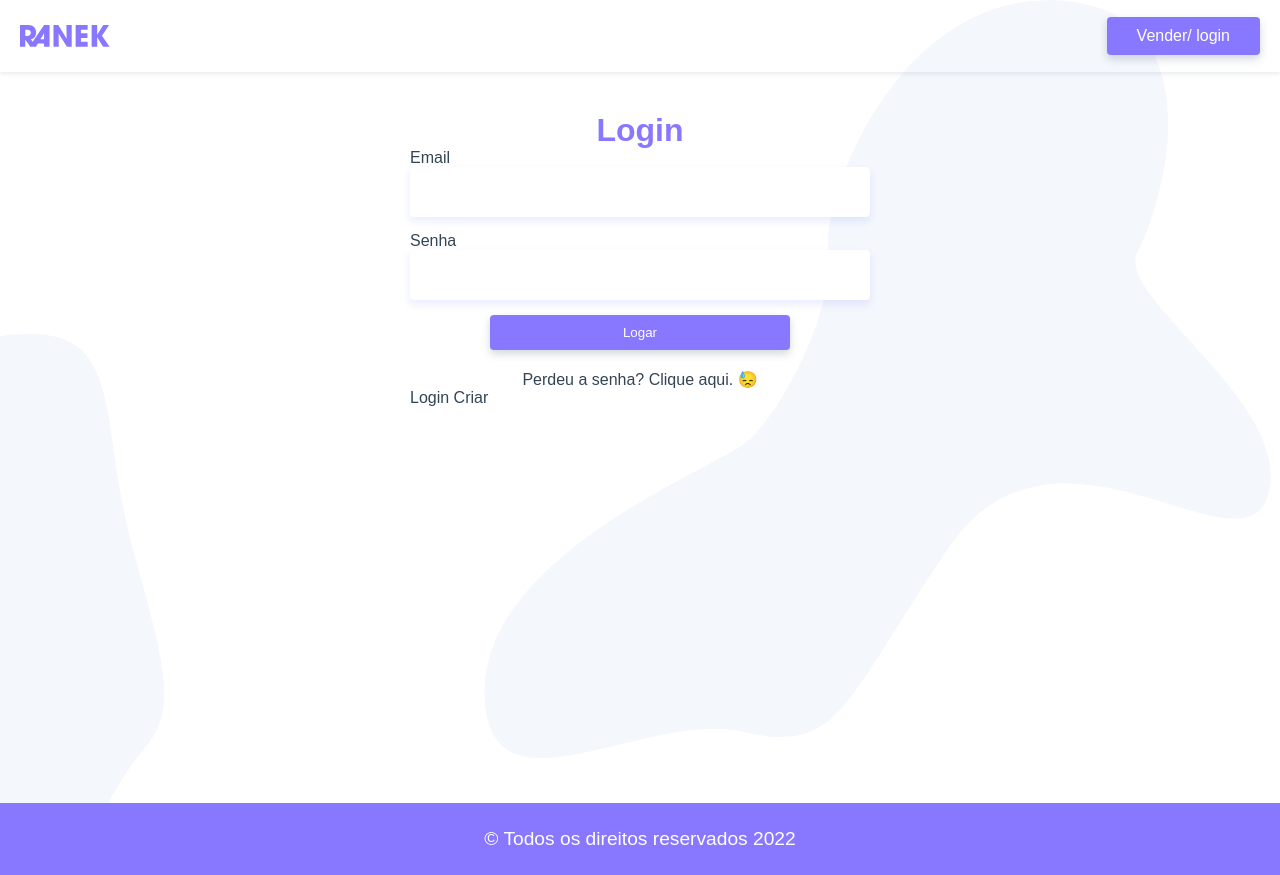
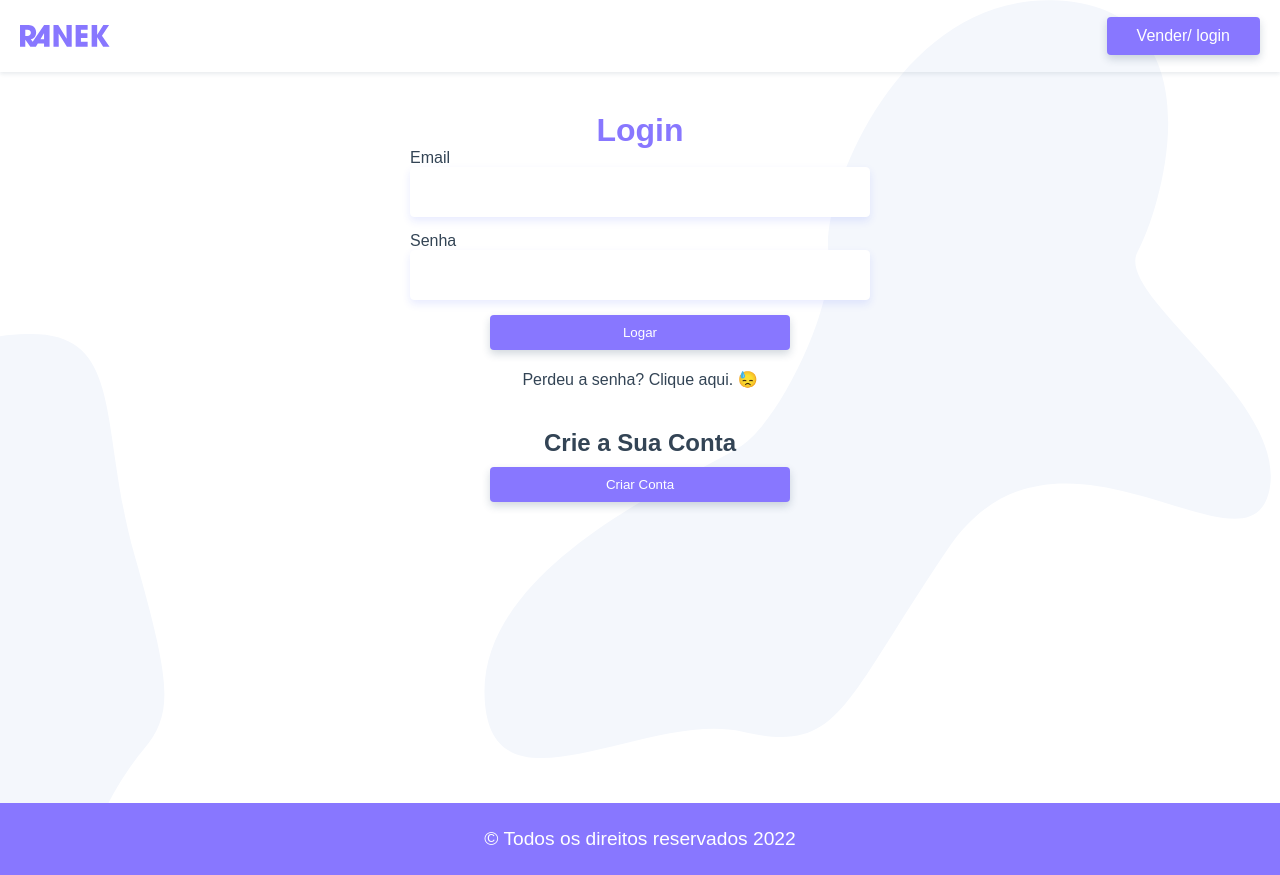
Before and after one commit to WellingtonDS/Marketplace, a Vue app: page /login in a window 1280 px wide. Built offline with nearby package versions, Linux system fonts and the light colour scheme.

Commit message:
criacao de fromulario utilizando vuex

```diff
--- /dev/null
+++ b/src/components/formUser/FormUser.scss
@@ -0,0 +1,13 @@
+@import '../../styles/colors.scss';
+@import '../../styles/variables.scss';
+
+form {
+    display: grid;
+    grid-template-columns: 80px 1fr;
+    align-items: center;
+}
+
+.button {
+    grid-column: 2;
+    margin-top: 10px;
+}
--- /dev/null
+++ b/src/components/formUser/FormUser.vue
@@ -0,0 +1,37 @@
+<template>
+
+     <form>
+         <label for="name">Nome</label>
+         <input type="text" id="name" name="name" v-model="name">
+         <label for="email">Email</label>
+         <input type="email" id="emal" name="email" v-model="email">
+         <label for="password">Senha</label>
+         <input type="password" id="password" name="password" v-model="password">
+         <label for="cep">Cep</label>
+         <input type="text" id="cep" name="cep" v-model="cep">
+         <label for="rua">Rua</label>
+         <input type="text" id="rua" name="rua" v-model="rua">
+         <label for="name">Número</label>
+         <input type="text" id="numero" name="numero" v-model="numero">
+         <label for="name">Bairro</label>
+         <input type="text" id="bairro" name="bairro" v-model="bairro">
+         <label for="name">Cidade</label>
+         <input type="text" id="cidade" name="cidade" v-model="cidade">
+         <label for="name">Estado</label>
+         <input type="text" id="estado" name="estado" v-model="estado">
+         <div class="button">
+            <slot></slot>
+         </div>
+     </form>
+
+</template>
+
+<script lang="js">
+import FormUserComponents from './FormUserComponents';
+export default FormUserComponents
+</script>
+
+<style lang="scss" scoped>
+@import './FormUser.scss';
+
+</style>
--- /dev/null
+++ b/src/components/formUser/FormUserComponents.js
@@ -0,0 +1,3 @@
+export default {
+    name: "FormUser"
+}
--- a/src/components/login/Login.scss
+++ b/src/components/login/Login.scss
@@ -1,2 +1,19 @@
 @import '../../styles/colors.scss';
 @import '../../styles/variables.scss';
+
+h2 {
+    text-align: center;
+    margin-top: 40px;
+    margin-bottom: 10px;
+}
+
+.btn {
+    width: 100%;
+    max-width: 300px;
+    margin-left: auto;
+    margin-right: auto;
+}
+
+.btn-form {
+    max-width: 100%;
+}
--- a/src/components/login/Login.vue
+++ b/src/components/login/Login.vue
@@ -1,5 +1,14 @@
 <template>
-    <p>Login Criar</p>
+    <section>
+      <h2>Crie a Sua Conta</h2>
+      <transition mode="out-in">
+        <button v-if="!create" class="btn" @click="create = true">Criar Conta</button>
+        <FormUser v-else>
+          <button class="btn btn-form">Criar Usuário</button>
+        </FormUser>
+      </transition>
+
+    </section>
   </template>
 
   <script lang="js">
--- a/src/components/login/LoginComponents.js
+++ b/src/components/login/LoginComponents.js
@@ -1,3 +1,13 @@
+import FormUser from '@/components/formUser/FormUser.vue';
 export default {
-    name: "CreateLogin"
+    name: "CreateLogin",
+    components: {
+      FormUser
+    },
+    data() {
+      return {
+        create: false
+      }
+    },
+
   };
```
